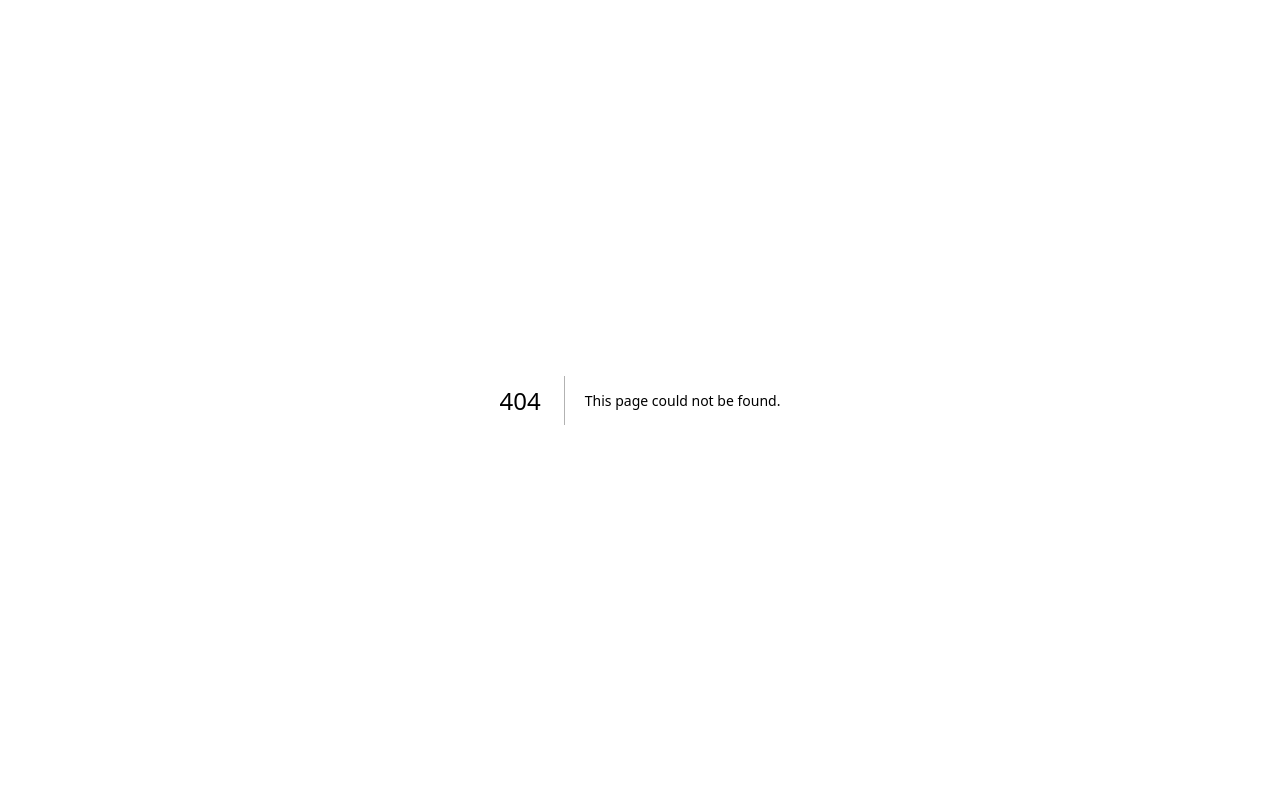
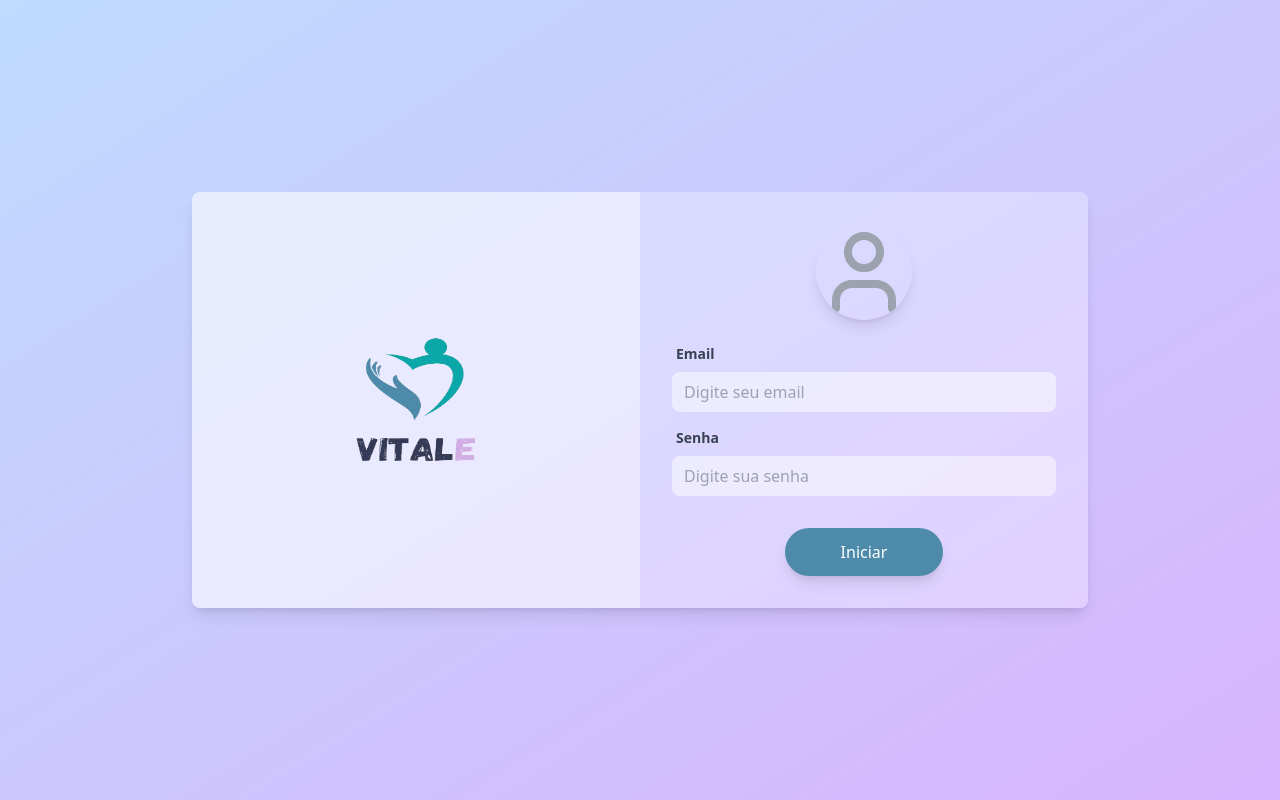
Before and after one commit to Thais-DN/inquerito_satisfacao, a Next.js app: page /admin in a window 1280 px wide. Before the commit this address had no page. Built offline with nearby package versions, Linux system fonts and the light colour scheme.

Commit message:
iniciando pagina de login para dashboard

```diff
--- /dev/null
+++ b/app/admin/dashboard/page.tsx
@@ -0,0 +1,9 @@
+import React from 'react'
+
+function page() {
+  return (
+    <div>page</div>
+  )
+}
+
+export default page
--- /dev/null
+++ b/app/admin/page.tsx
@@ -0,0 +1,101 @@
+"use client";
+
+import React, { useState } from "react";
+import { useRouter } from "next/navigation"; // Importa o useRouter do Next.js
+import { User } from "lucide-react"; // Importa o ícone de usuário do Lucide React
+
+const Login: React.FC = () => {
+  const [email, setEmail] = useState<string>(""); // Estado para armazenar o email
+  const [password, setPassword] = useState<string>(""); // Estado para armazenar a senha
+
+  const router = useRouter(); // Inicializa o hook de navegação
+
+  // Função para verificar se o email inserido é "thaisnunes@vitale.pt"
+  const isSpecificUser = email === "thaisnunes@vitale.pt";
+
+  // Função de submissão do formulário
+  const handleSubmit = (e: React.FormEvent<HTMLFormElement>) => {
+    e.preventDefault();
+
+    // Lógica de autenticação básica (substitua pela lógica real de autenticação)
+    if (email === "thaisnunes@vitale.pt" && password === "1234") {
+      // Redireciona para a página de dashboard
+      router.push("/admin/dashboard");
+    } else {
+      alert("Credenciais inválidas. Por favor, tente novamente.");
+    }
+  };
+
+  return (
+    <div className="min-h-screen flex items-center justify-center bg-gradient-to-br from-blue-200 to-purple-300">
+      <div className="flex w-full max-w-4xl mx-auto bg-white bg-opacity-30 rounded-lg shadow-lg overflow-hidden">
+        {/* Seção do Logo */}
+        <div className="w-1/2 bg-white bg-opacity-40 flex items-center justify-center p-6">
+          <img src="/Logo.png" alt="Vitale Logo" className="w-32 h-32" />
+        </div>
+
+        {/* Seção do Formulário de Login */}
+        <div className="w-1/2 p-8">
+          <div className="flex justify-center mb-6">
+            {/* Mostra o ícone ou a imagem com base no email inserido */}
+            {isSpecificUser ? (
+              <img
+                src="/Thais.png"
+                alt="Thais-adm"
+                className="w-24 h-24 shadow-lg rounded-full"
+              />
+            ) : (
+              <User className="w-24 h-24 text-gray-400 shadow-lg rounded-full" />
+            )}
+          </div>
+          <form onSubmit={handleSubmit}>
+            <div className="mb-4">
+              <label
+                className="block text-gray-700 ml-1 text-sm font-bold mb-2"
+                htmlFor="email"
+              >
+                Email
+              </label>
+              <input
+                type="email"
+                id="email"
+                className="w-full px-3 py-2 text-gray-700 bg-white bg-opacity-50 rounded-lg focus:outline-none focus:shadow-outline"
+                placeholder="Digite seu email"
+                value={email}
+                onChange={(e) => setEmail(e.target.value)} // Atualiza o estado do email
+                required
+              />
+            </div>
+            <div className="mb-6">
+              <label
+                className="block text-gray-700 text-sm ml-1 font-bold mb-2"
+                htmlFor="password"
+              >
+                Senha
+              </label>
+              <input
+                type="password"
+                id="password"
+                className="w-full px-3 py-2 text-gray-700 bg-white bg-opacity-50 rounded-lg focus:outline-none focus:shadow-outline"
+                placeholder="Digite sua senha"
+                value={password}
+                onChange={(e) => setPassword(e.target.value)} // Atualiza o estado da senha
+                required
+              />
+            </div>
+            <div className="flex justify-center mt-8">
+              <button
+                type="submit"
+                className="px-14 py-3 text-md bg-azul text-white rounded-3xl shadow-lg"
+              >
+                Iniciar
+              </button>
+            </div>
+          </form>
+        </div>
+      </div>
+    </div>
+  );
+};
+
+export default Login;
```
Also changed, not shown: public/Thais.png (added).
